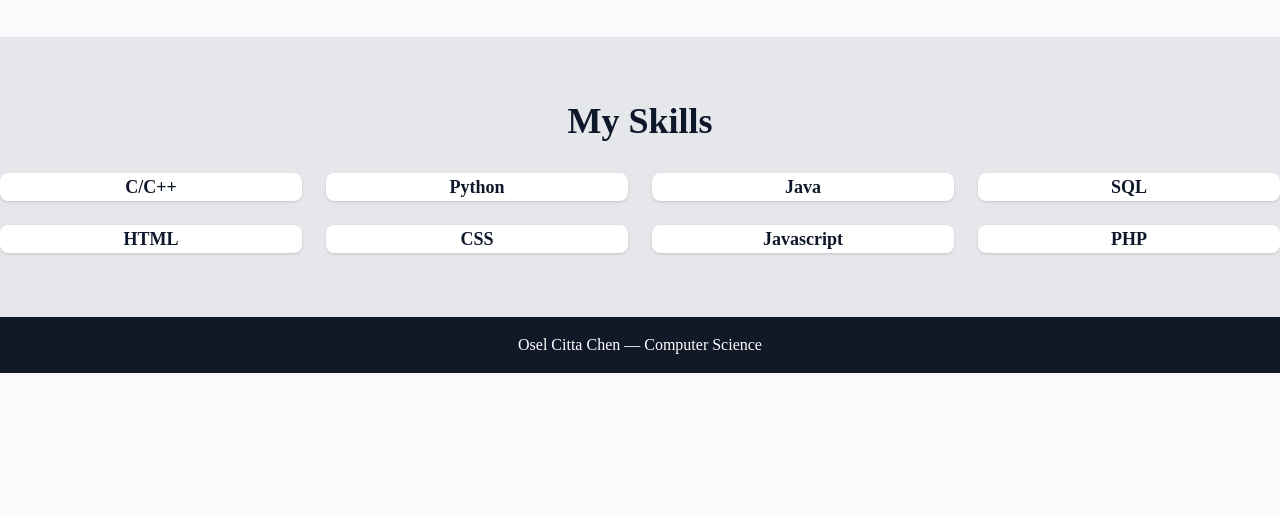
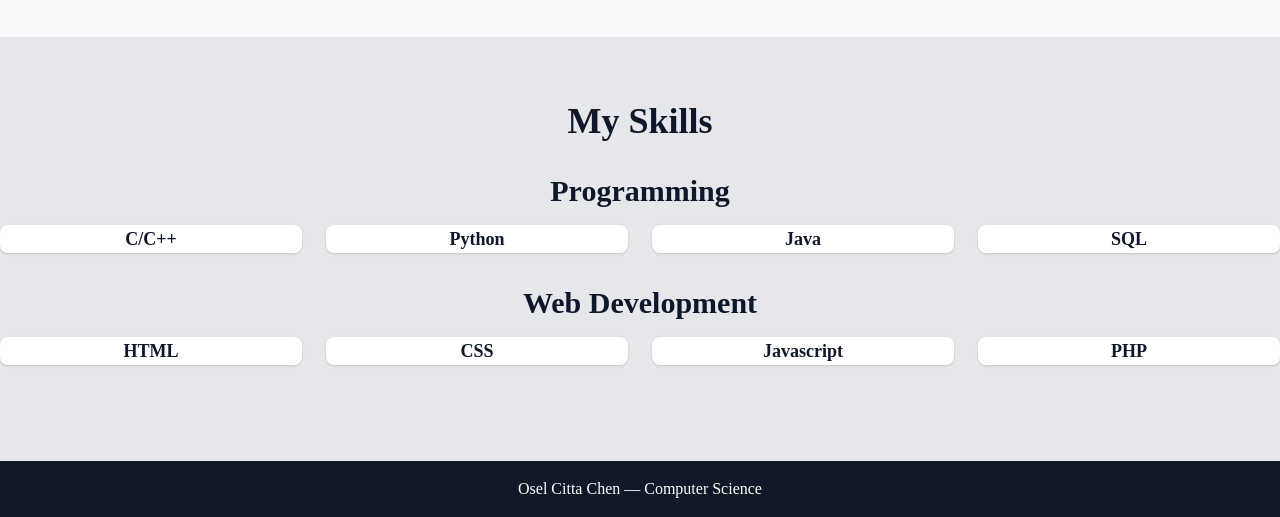
Before and after one commit to OselC/Portfolio-Website, a plain HTML site: page about.html in a window 1280 px wide. Shown: the part 646-1163 px from the top of the page. Before the commit the page ends 1019 px from the top, so only its background shows below. Drawn offline with nearby package versions, Linux system fonts and the light colour scheme; a web font is replaced by a local one.

Commit message:
Updated About Page

```diff
--- a/about.html
+++ b/about.html
@@ -61,7 +61,8 @@
     <section class="bg-gray-200 py-16">
       <div>
         <h2 class="text-4xl font-bold text-center mb-8">My Skills</h2>
-        <div class="grid grid-cols-2 md:grid-cols-4 gap-6">
+        <h2 class="text-3xl font-bold text-center mb-4">Programming</h2>
+        <div class="grid grid-cols-2 md:grid-cols-4 gap-6 mb-8">
             <div class="bg-white p6 rounded-lg shadow text-center">
               <p class="font-semibold text-lg">C/C++</p>
             </div>
@@ -78,6 +79,10 @@
               <p class="font-semibold text-lg">SQL</p>
             </div>
 
+          </div>
+
+          <h2 class="text-3xl font-bold text-center mb-4">Web Development</h2>
+        <div class="grid grid-cols-2 md:grid-cols-4 gap-6 mb-8">
             <div class="bg-white p6 rounded-lg shadow text-center">
               <p class="font-semibold text-lg">HTML</p>
             </div>
@@ -95,6 +100,7 @@
             </div>
 
           </div>
+
         </div>
       </div>
     </section>
```
